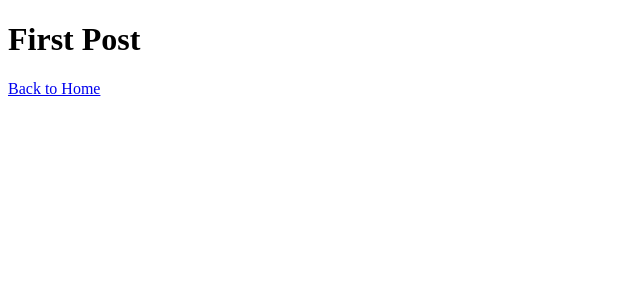
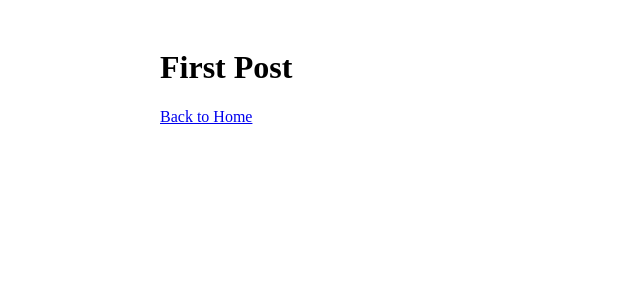
Before and after one commit to codedamn-classrooms/nextjs-simple-blog-app, a Next.js app: page /posts/first-post in a window 1280 px wide. Shown: the top 300 px of the page, without its empty margins (0-640 px from the left). Built offline with nearby package versions, Linux system fonts and the light colour scheme.

Commit message:
Lab 3 solutions

```diff
--- a/pages/posts/first-post.jsx
+++ b/pages/posts/first-post.jsx
@@ -1,9 +1,10 @@
 import Link from 'next/link'
 import Head from 'next/head'
+import styles from './styles.module.scss'
 
 export default function () {
 	return (
-		<div>
+		<div id="codedamn-post-container" className={styles.post}>
 			<h1>First Post</h1>
 			<Link href="/">
 				<a>Back to Home</a>
--- /dev/null
+++ b/pages/posts/styles.module.scss
@@ -0,0 +1,5 @@
+.post {
+	padding: 20px;
+	margin: 0 auto;
+	max-width: 960px;
+}
```
